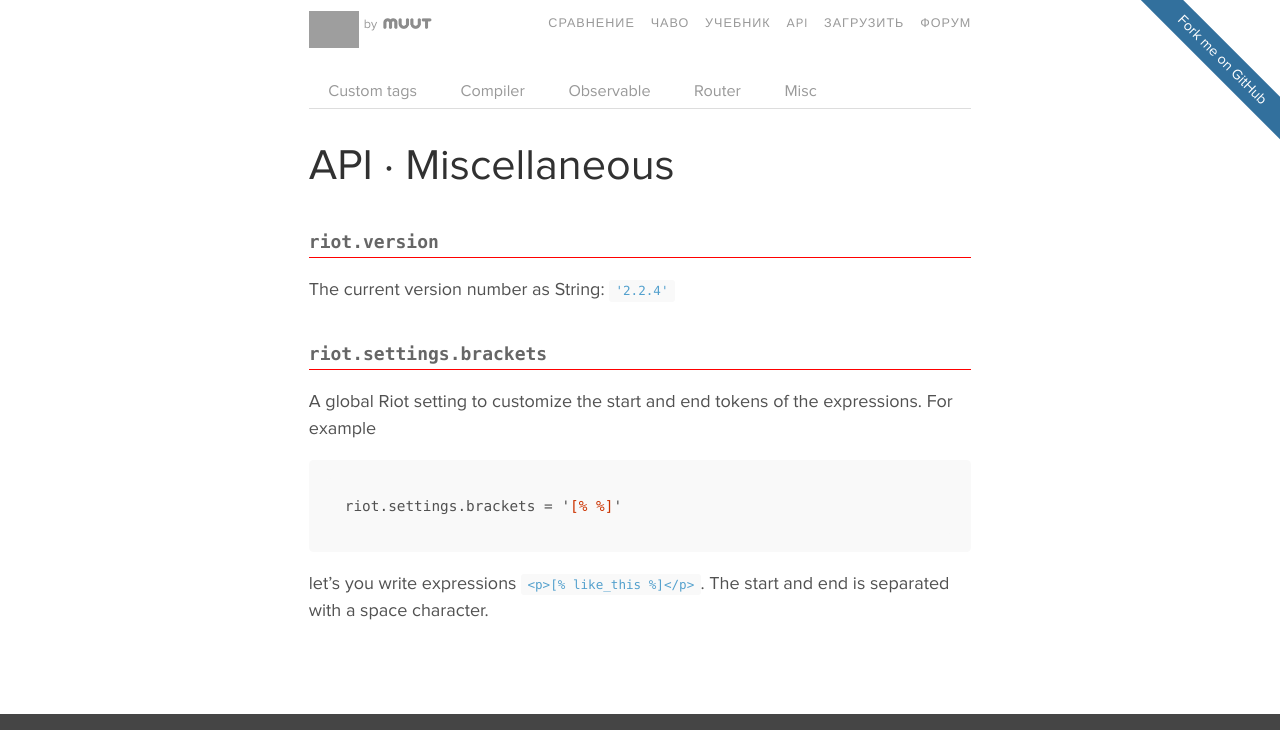
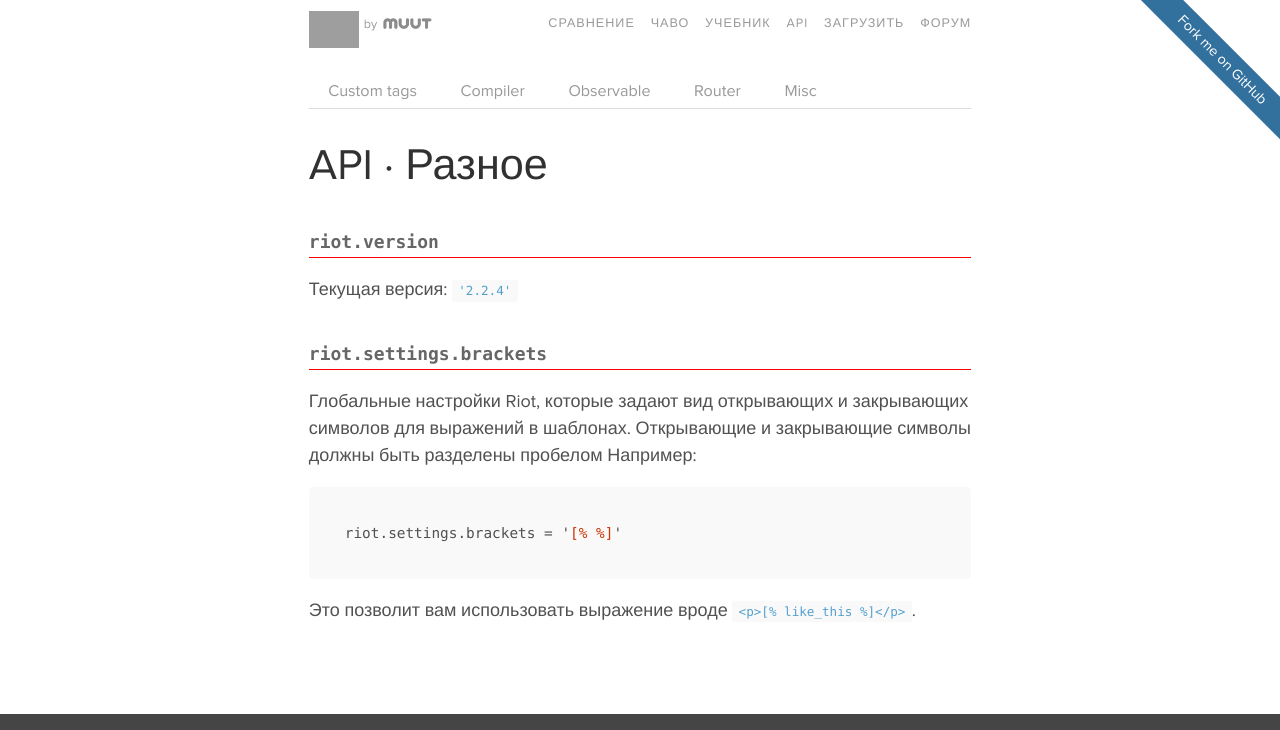
Before and after one commit to riot/riot.github.io, a Jekyll site: the page built from ru/api/misc.md, in a window 1280 px wide, cut to the strip 0-730 px from the top of the page. Built offline with Jekyll 4.4.1, drawn with Linux system fonts in a browser that asks for light colours; Markdown is read by kramdown in place of the engine named in the settings; grey boxes are pictures that could not be loaded.

Commit message:
ru/api/misc.md

````diff
--- a/ru/api/misc.md
+++ b/ru/api/misc.md
@@ -1,5 +1,5 @@
 ---
-title: Miscellaneous
+title: Разное
 layout: ru
 class: apidoc
 ---
@@ -9,16 +9,15 @@
 
 ### <a name="version"></a> riot.version
 
-The current version number as String: `'{{ site.version }}'`
+Текущая версия: `'{{ site.version }}'`
 
 
 ### <a name="brackets"></a> riot.settings.brackets
 
-A global Riot setting to customize the start and end tokens of the expressions. For example
-
+Глобальные настройки Riot, которые задают вид открывающих и закрывающих символов для выражений в шаблонах. Открывающие и закрывающие символы должны быть разделены пробелом Например:
 
 ``` js
 riot.settings.brackets = '[% %]'
 ```
 
-let's you write expressions `<p>[% like_this %]</p>`. The start and end is separated with a space character.
+Это позволит вам использовать выражение вроде `<p>[% like_this %]</p>`.
````
